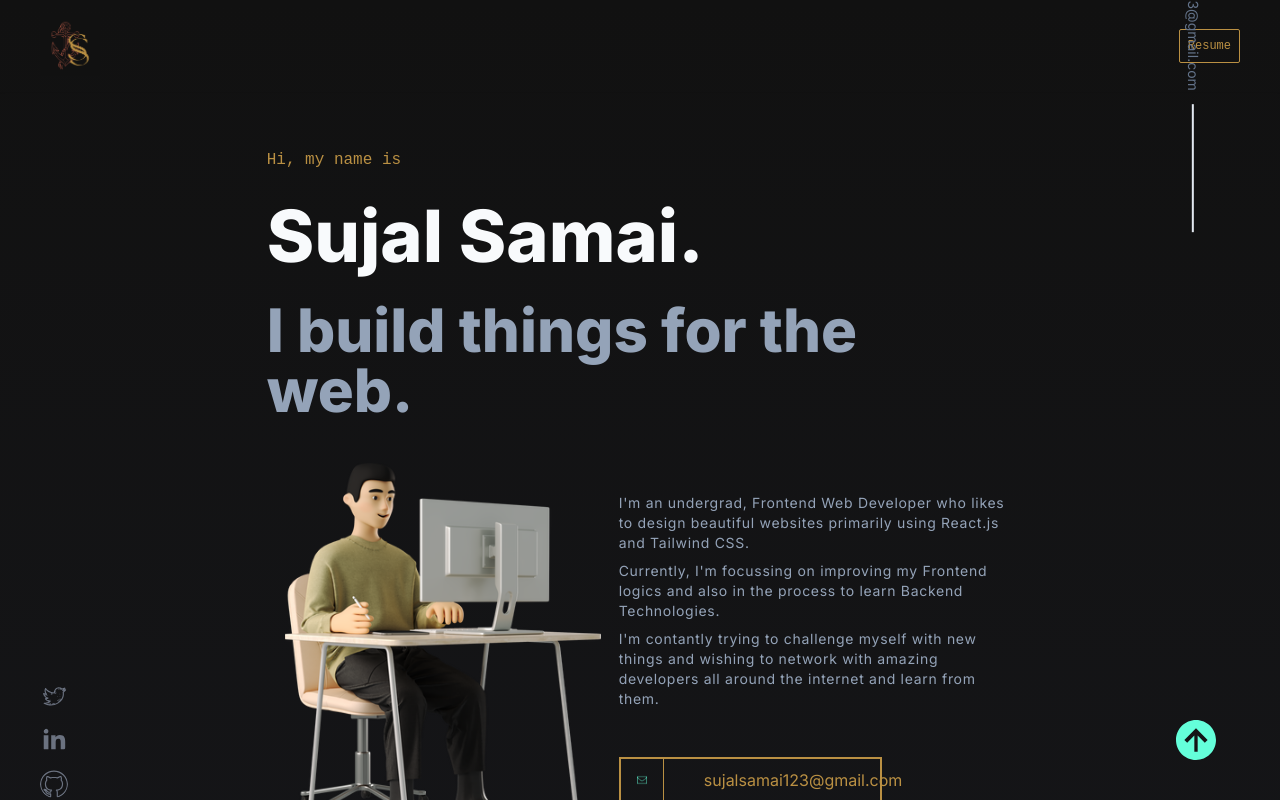
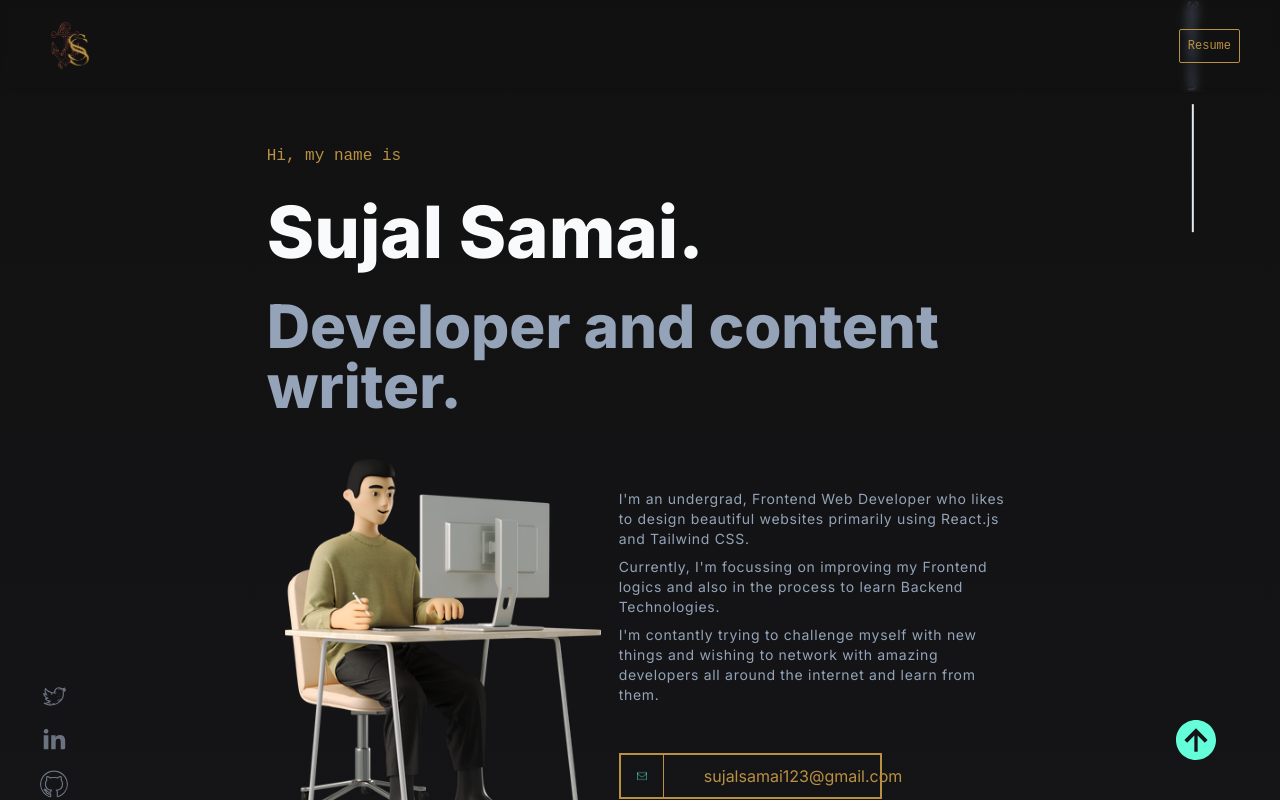
Before and after one commit to SujalSamai/Portfolio-V3, a React (Create React App) app: page / in a window 1280 px wide. Shown: the top 800 px of the page. Built offline with nearby package versions, Linux system fonts and the light colour scheme; a web font is replaced by a local one.

Commit message:
Added Fixed Navbar

```diff
--- a/src/components/HamburgerNav.js
+++ b/src/components/HamburgerNav.js
@@ -8,7 +8,7 @@ function HamburgerNav() {
   return (
     <nav
       id="ham-navbar"
-      className="nav w-full px-5 py-2 text-slate-50 flex justify-between items-center align-middle shadow-sm transition ease-out"
+      className="nav bg-transparent backdrop-blur-sm z-50 fixed top-0 w-full px-5 text-slate-50 flex justify-between items-center align-middle shadow-sm transition ease-out"
     >
       <img
         className="logo w-[15%] md:w-[12%] hover:animate-spin"
--- a/src/components/Hero.js
+++ b/src/components/Hero.js
@@ -3,13 +3,13 @@ import logo from "../assets/coder.png";
 import emailImg from "../assets/email.png";
 function Hero() {
   return (
-    <main className="w-10/12 lg:w-7/12 mx-auto my-14">
+    <main className="w-10/12 lg:w-7/12 mx-auto pt-36">
       <p className="text-gr font-martian">Hi, my name is</p>
       <h1 className="text-5xl lg:text-7xl text-slate-50 my-7 font-bold">
         Sujal Samai.
       </h1>
       <h2 className="text-4xl lg:text-6xl text-slate-400 font-bold">
-        I build things for the web.
+        Developer and content writer.
       </h2>
       <div className="my-5 flex justify-between">
         <img src={logo} className="hero-img hidden lg:block" alt="logo" />
--- a/src/components/Navbar.js
+++ b/src/components/Navbar.js
@@ -13,7 +13,7 @@ function Navbar() {
   return (
     <nav
       id="navbar"
-      className="nav w-full px-10 py-4 text-slate-50 flex items-center justify-between align-middle shadow-sm transition-all delay-300 ease-out"
+      className="nav fixed top-0 backdrop-blur-sm z-50 w-full px-10 py-4 text-slate-50 flex items-center justify-between align-middle shadow-sm transition-all delay-300 ease-out"
     >
       <img
         className="logo w-[12%] md:w-[5%] hover:animate-spin"
```
Also changed, not shown: src/assets/action.png.
